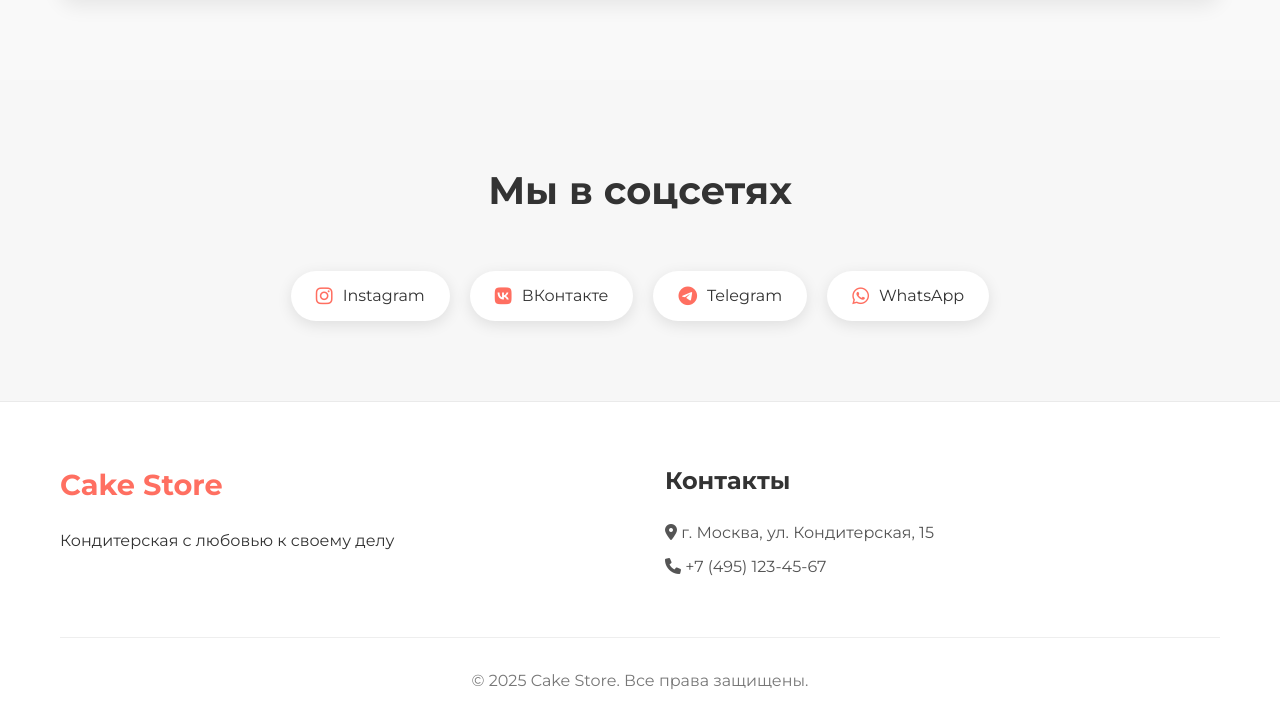
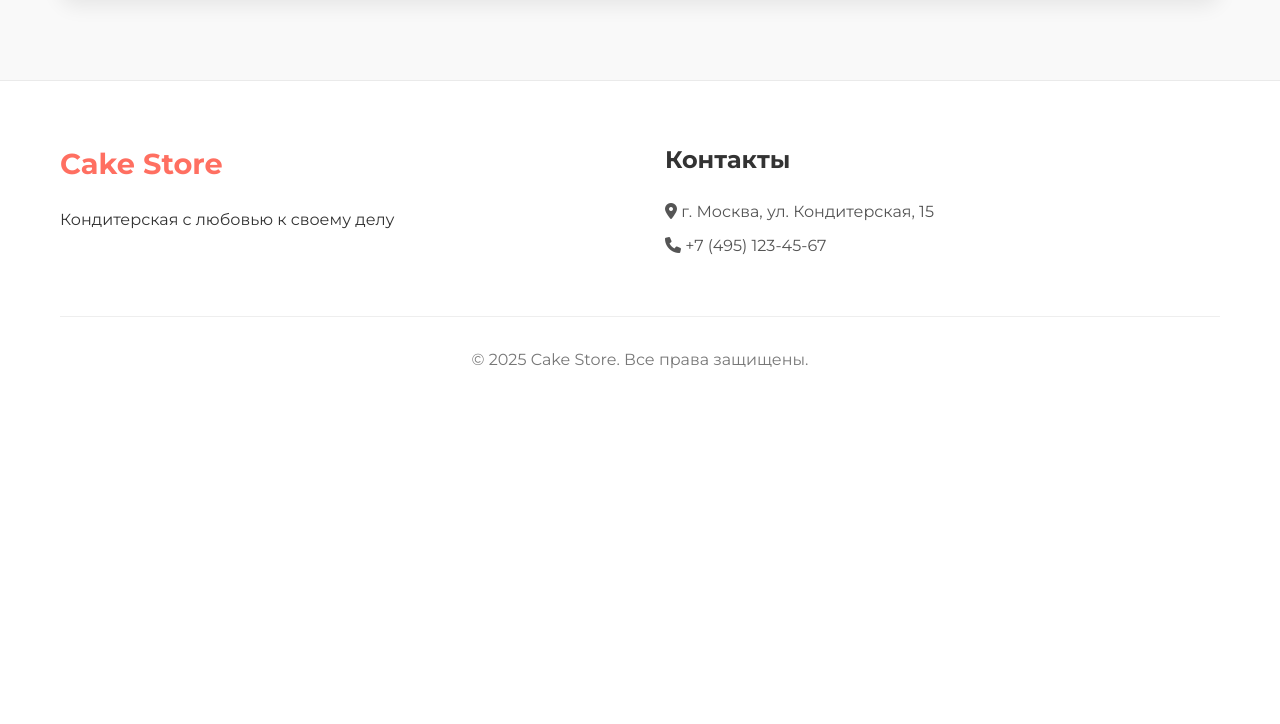
Before and after one commit to PeafulLeopold/WEB-Project, a Flask app: page /contact in a window 1280 px wide. Shown: the part 1551-2275 px from the top of the page. After the commit the page ends 1919 px from the top, so only its background shows below. Run offline with Flask 3, Linux system fonts and the light colour scheme.

Commit message:
измнение с соц.сетями

```diff
--- a/templates/contact.html
+++ b/templates/contact.html
@@ -104,20 +104,6 @@
       </div>
     </section>
 
-    <!-- Секция соцсетей -->
-    <section class="section-spacing">
-      <div class="container">
-        <h2 class="section-title">Мы в соцсетях</h2>
-        <div class="social-links">
-          <a href="#" class="social-link"><i class="fab fa-instagram"></i> Instagram</a>
-          <a href="#" class="social-link"><i class="fab fa-vk"></i> ВКонтакте</a>
-          <a href="#" class="social-link"><i class="fab fa-telegram"></i> Telegram</a>
-          <a href="#" class="social-link"><i class="fab fa-whatsapp"></i> WhatsApp</a>
-        </div>
-      </div>
-    </section>
-  </main>
-
   <!-- Футер (как в index.html) -->
   <footer>
     <div class="container">
```
